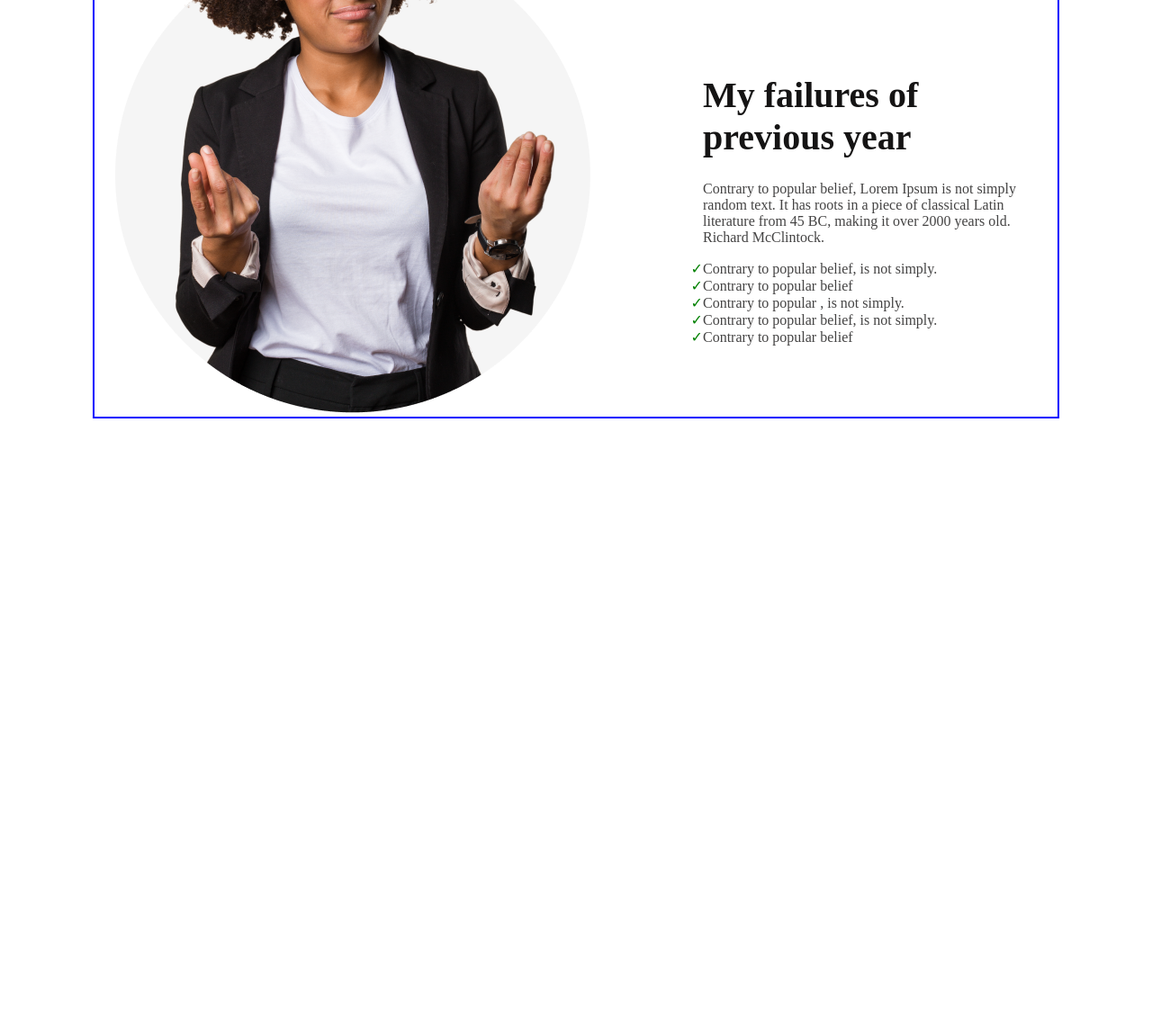
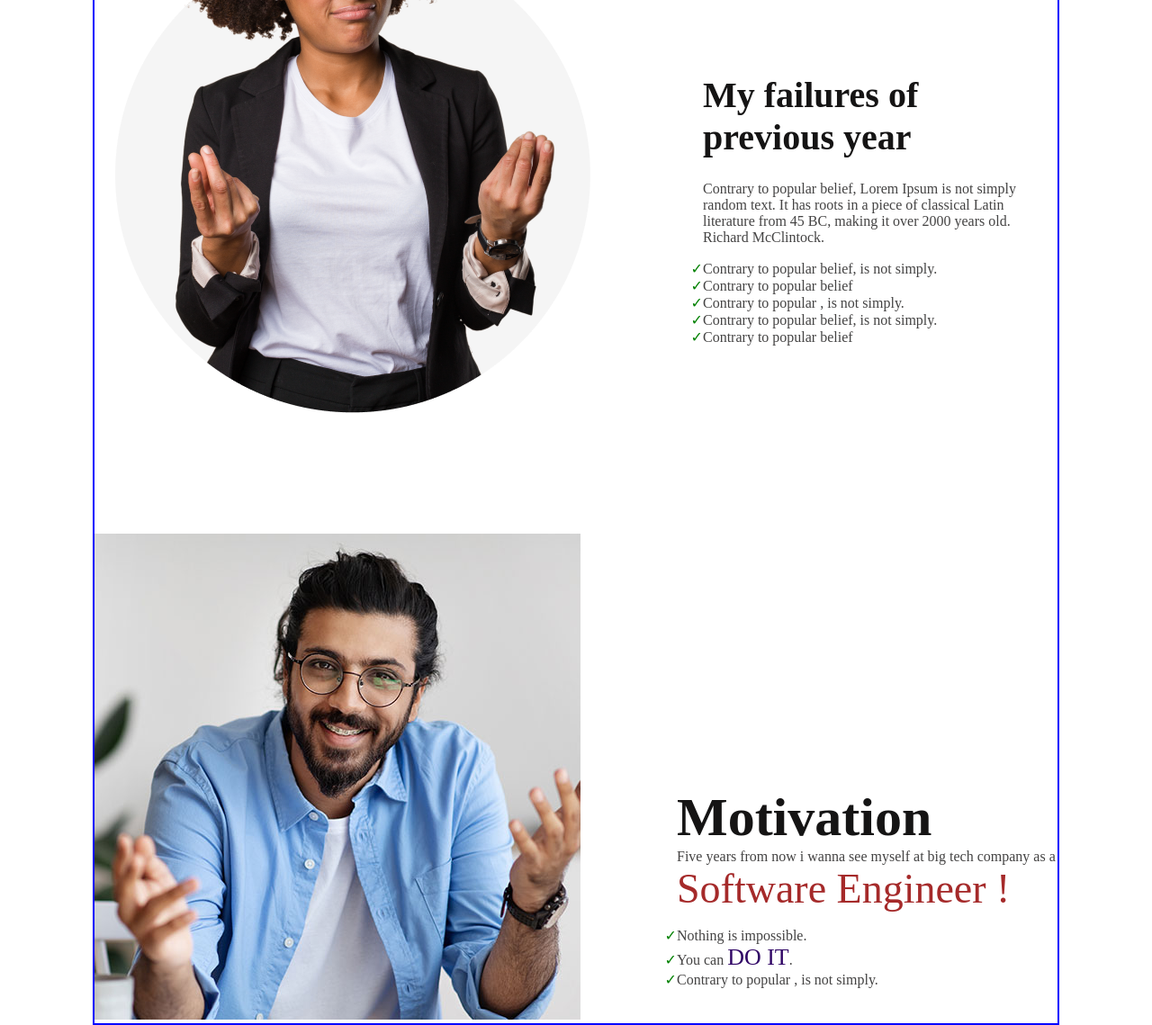
Before and after one commit to imran180905/Assignment-1, a plain HTML site: page index.html in a window 1280 px wide. Shown: the part 1206-2345 px from the top of the page at 90% size. Before the commit the page ends 1671 px from the top, so only its background shows below. Drawn offline with Linux system fonts and the light colour scheme.

Commit message:
section-2 added

```diff
--- a/index.html
+++ b/index.html
@@ -49,6 +49,30 @@
             </div>
         </section>
 
+        <section class="section-2">
+            <div class="motivation-section failure-section ">
+                <div>
+                    <img src="assets/images/man-4.jpg" alt="">
+                </div>
+
+
+                <div class="motivation failure failure-title">
+                    <h2 class="motivation-title">Motivation</h2>
+                    <p class="motivation-description failure-description">Five years from now i wanna see myself at big tech company as a
+                        <span class="text">Software Engineer  !</span></p>
+                    <ul>
+                        <li>Nothing is impossible.</li>
+                        <li>You can <span class="text-1">DO IT</span>.</li>
+                        <li>Contrary to popular , is not simply.</li>
+
+                    </ul>
+                </div>
+
+            </div>
+        </section>
+
+
+
     </main>
 
 </body>
--- a/styles/style.css
+++ b/styles/style.css
@@ -104,3 +104,20 @@ ul li::marker {
     color: green;
 
   }
+  .section-1{
+    margin-bottom: 130px;
+  }
+  /* section 2 */
+  /* motivation section */
+.text{
+    color: brown;
+    font-weight:400;
+    font-size: 46px;
+
+}
+.text-1{
+    color: rgb(48, 6, 102);
+    font-weight:400;
+    font-size: 26px;
+
+}
```
Also changed, not shown: assets/images/man-4.jpg (added), assets/images/new.jpg (added).
